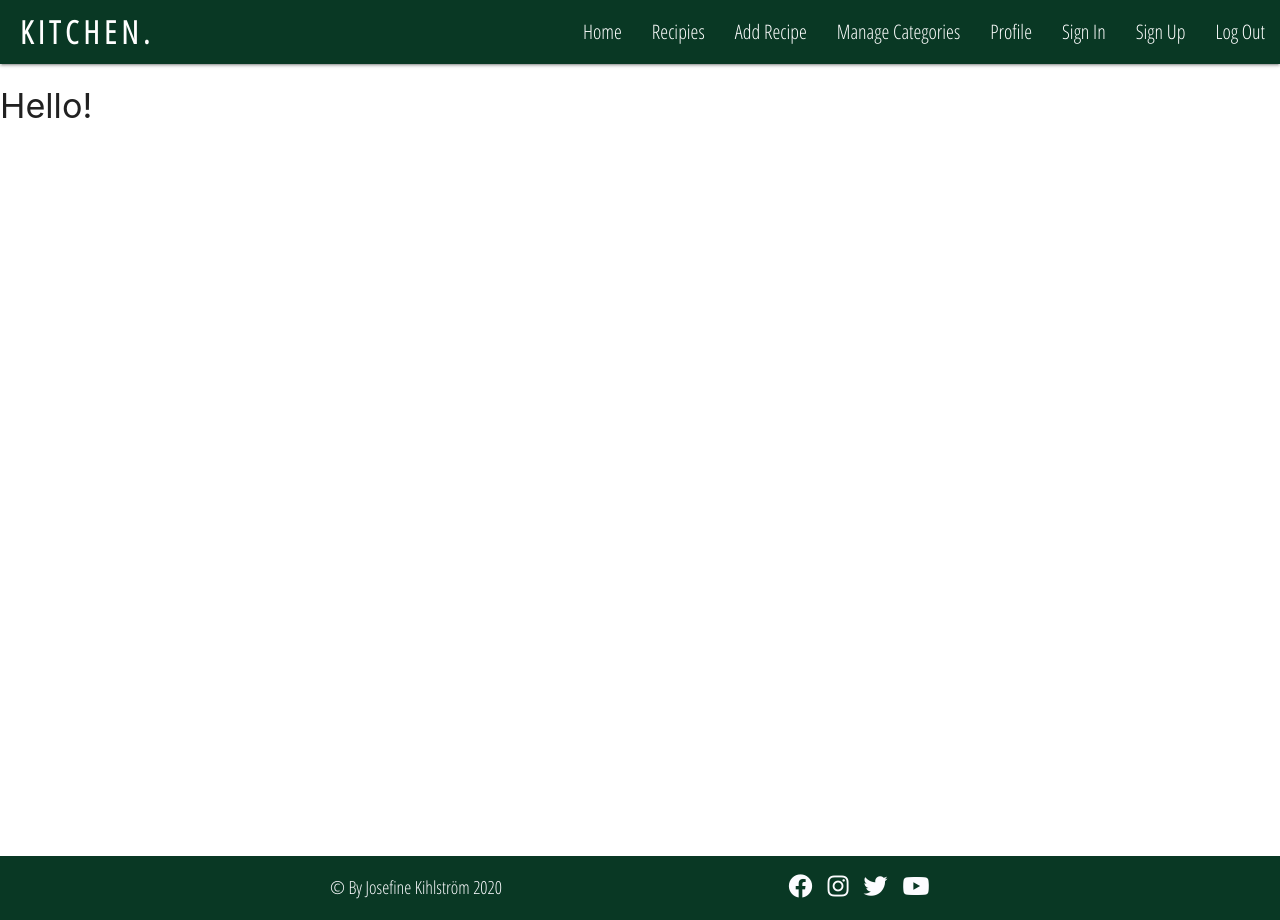
After one commit to Code-Institute-Submissions/Kitchen, a Flask app: page /get_home in a window 1280 px wide. The commit adds this page. Run offline with Flask 2, Linux system fonts and the light colour scheme; data that the repository does not hold is empty; some libraries are stand-ins or nearby versions.

Commit message:
Add index page

```diff
--- a/app.py
+++ b/app.py
@@ -18,6 +18,14 @@ mongo = PyMongo(app)
 
 
 @app.route("/")
+# get home page --------------------------------------------------------------
+@app.route("/get_home")
+def get_home():
+    home = mongo.db.home.find()
+    return render_template("index.html", home=home)
+
+
+# get recipies page ---------------------------------------------------------
 @app.route("/get_recipies")
 def get_recipies():
     recipies = mongo.db.recipies.find()
--- a/templates/base.html
+++ b/templates/base.html
@@ -19,11 +19,11 @@
         <!-- navbar -->
         <nav class="nav-extended">
             <div class="nav-wrapper">
-            <a href="{{ url_for('get_recipies') }}" class="brand-logo open-sans logo-text">Kitchen.</a>
+            <a href="{{ url_for('get_home') }}" class="brand-logo open-sans logo-text">Kitchen.</a>
             <a href="#" data-target="mobile-demo" class="sidenav-trigger"><i class="fas fa-bars"></i></a>
             <ul class="right hide-on-med-and-down open-sans">
-                <li class="navbar-text"><a href="{{ url_for('get_recipies') }}">Home</a></li>
-                <li class="navbar-text"><a href="#">Recipies</a></li>
+                <li class="navbar-text"><a href="{{ url_for('get_home') }}">Home</a></li>
+                <li class="navbar-text"><a href="{{ url_for('get_recipies') }}">Recipies</a></li>
                 <li class="navbar-text"><a href="#">Add Recipe</a></li>
                 <li class="navbar-text"><a href="#">Manage Categories</a></li>
                 <li class="navbar-text"><a href="#">Profile</a></li>
@@ -35,8 +35,8 @@
         </nav>
         <!-- navbar collapsed -->
         <ul class="sidenav open-sans" id="mobile-demo">
-            <li class="navbar-text"><a href="{{ url_for('get_recipies') }}">Home</a></li>
-            <li class="navbar-text"><a href="#">Recipies</a></li>
+            <li class="navbar-text"><a href="{{ url_for('get_home') }}">Home</a></li>
+            <li class="navbar-text"><a href="{{ url_for('get_recipies') }}">Recipies</a></li>
             <li class="navbar-text"><a href="#">Add Recipe</a></li>
             <li class="navbar-text"><a href="#">Manage Categories</a></li>
             <li class="navbar-text"><a href="#">Profile</a></li>
--- /dev/null
+++ b/templates/index.html
@@ -0,0 +1,6 @@
+{% extends "base.html" %}
+{% block content %}
+
+    <h4>Hello!</h4>
+
+{% endblock %}
```
Also changed, not shown: static/css/style.css (line endings or trailing spaces).
